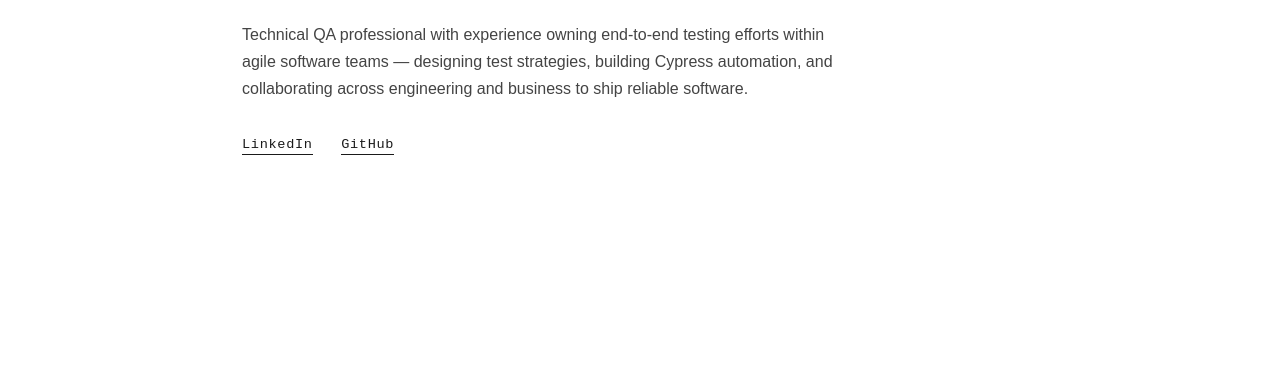
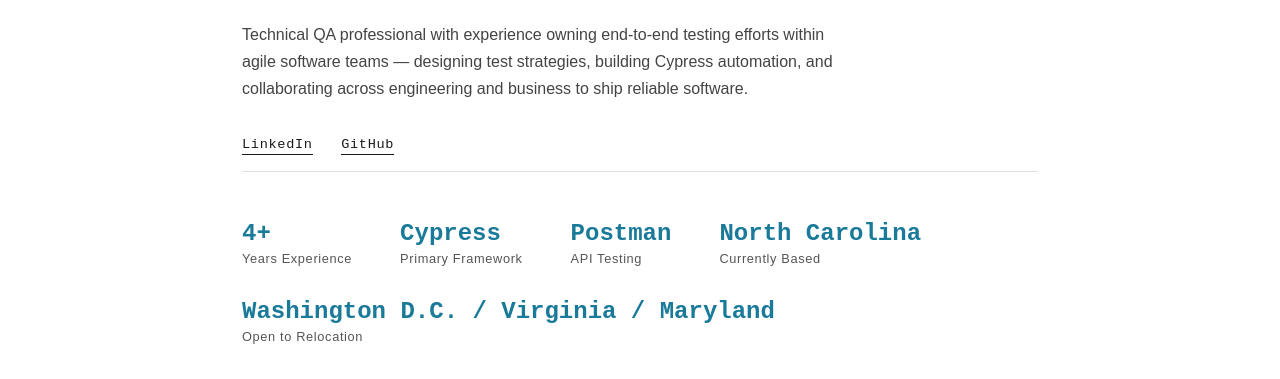
Before and after one commit to elliot-yates/elliot-yates.github.io, a plain HTML site: page index.html in a window 1280 px wide. Shown: the part 253-632 px from the top of the page. Drawn offline with Linux system fonts and the light colour scheme.

Commit message:
Added highlights section with styling

```diff
--- a/index.html
+++ b/index.html
@@ -28,6 +28,30 @@
         <a href="https://www.github.com/elliot-yates" target="_blank">GitHub</a>
       </div>
     </section>
+
+    <section class="highlights">
+      <div class="highlight-item">
+        <span class="highlight-value">4+</span>
+        <span class="highlight-label">Years Experience</span>
+      </div>
+      <div class="highlight-item">
+        <span class="highlight-value">Cypress</span>
+        <span class="highlight-label">Primary Framework</span>
+      </div>
+      <div class="highlight-item">
+        <span class="highlight-value">Postman</span>
+        <span class="highlight-label">API Testing</span>
+      </div>
+      <div class="highlight-item">
+        <span class="highlight-value">North Carolina</span>
+        <span class="highlight-label">Currently Based</span>
+      </div>
+      <div class="highlight-item">
+        <span class="highlight-value">Washington D.C. / Virginia / Maryland</span>
+        <span class="highlight-label">Open to Relocation</span>
+      </div>
+    </section>
+
   </main>
 
 </body>
--- a/styles.css
+++ b/styles.css
@@ -98,3 +98,31 @@ main {
   color: #1a7a9a;
   border-bottom-color: #1a7a9a;
 }
+
+.highlights {
+  display: flex;
+  flex-wrap: wrap;
+  gap: 2rem 3rem;
+  padding-top: 3rem;
+  border-top: 1px solid #e0e0e0;
+  margin-top: 1rem;
+}
+
+.highlight-item {
+  display: flex;
+  flex-direction: column;
+  gap: 0.25rem;
+}
+
+.highlight-value {
+  font-family: monospace;
+  font-size: 1.5rem;
+  font-weight: bold;
+  color: #1a7a9a;
+}
+
+.highlight-label {
+  font-size: 0.8rem;
+  color: #555;
+  letter-spacing: 0.05em;
+}
```
